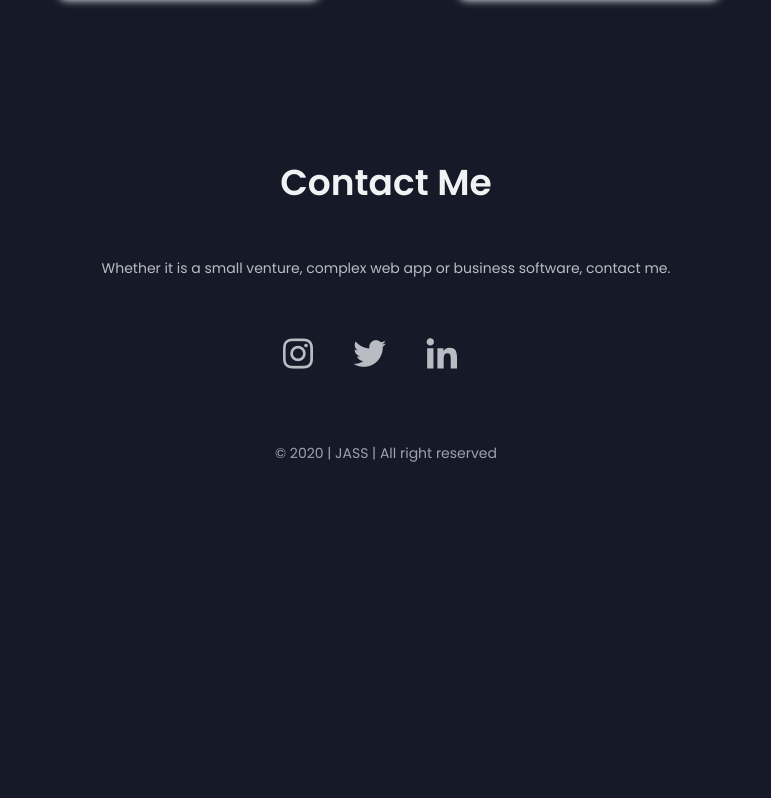
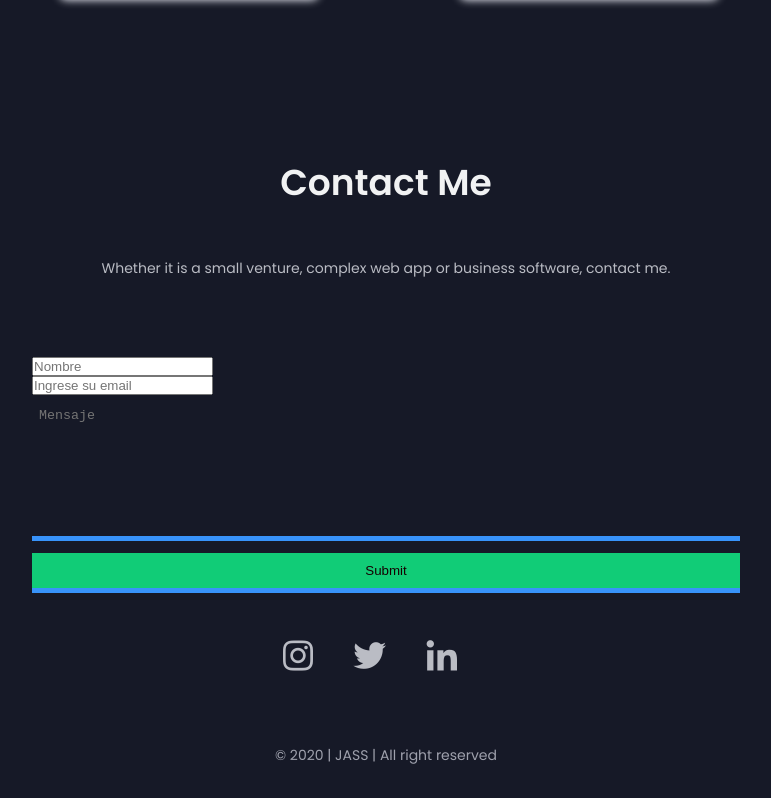
Before and after one commit to Angell022/Angell022.github.io, a plain HTML site: page index.html in a window 1280 px wide. Shown: the part 3820-4618 px from the top of the page, without its empty margins (254-1025 px from the left). Before the commit the page ends 4316 px from the top, so only its background shows below. Drawn offline with nearby package versions, Linux system fonts and the light colour scheme.

Commit message:
reest contacto

```diff
--- a/css/style.css
+++ b/css/style.css
@@ -495,6 +495,76 @@ img {
   grid-template-columns: repeat(auto-fit, minmax(220px, 1fr));
   row-gap: 2rem;
 }
+
+.form {
+  min-width: 400px;
+  flex: 1;
+  text-align: center;
+  padding: 30px;
+  order: 5;
+}
+.form__section {
+  display: flex;
+  min-width: 400px;
+  flex: 1;
+}
+.form__input {
+  width: 100%;
+  padding: 7px;
+  margin: 6px 0;
+  border: none;
+  border-bottom: 5px solid rgb(56, 147, 250);
+  background: transparent;
+  color: rgb(22, 0, 0);
+}
+.form__input:focus {
+  background: linear-gradient(to button, transparent, #333);
+  outline: none;
+  border-bottom: 3px solid rgb(0, 44, 44);
+}
+.form textarea {
+  min-height: 140px;
+  resize: none; /*evita que la caja se pueda modificar dejandolo estatico */
+}
+.form-img {
+  flex: 1;
+  display: flex;
+  padding: 10px;
+  min-width: 300px;
+  max-width: 400px;
+  order: 2;
+}
+.form-img div {
+  padding: 10px;
+}
+.img-container {
+  margin: auto;
+}
+.img-container div {
+  background-color: #1c7;
+  border-radius: 50%;
+  text-align: center;
+  padding: 40px;
+}
+.form-img img {
+  max-width: 100%;
+  height: auto;
+}
+.form input[type="submit"] {
+  background-color: #1c7;
+  border-bottom: 30%;
+  padding: 10px;
+}
+.form input[type="submit"]:hover {
+  background-color: rgb(99, 60, 110);
+  border-bottom: 30%;
+  padding: 10px;
+}
+.form input[type="submit"]:focus {
+  background-color: rgb(28, 121, 65);
+}
+
+
 .footer__description {
   display: block;
   text-align: center;
--- a/index.html
+++ b/index.html
@@ -445,6 +445,7 @@
 
     <!--========== FOOTER CONTACT==========-->
     <footer class="footer section container" id="contact">
+
       <div class="footer__container grid">
         <div class="footer__content">
           <h2 class="section__title">Contact Me</h2>
@@ -452,6 +453,49 @@
             >Whether it is a small venture, complex web app or business
             software, contact me.</span
           >
+
+          <form class="form" id="formulario">
+            <div class="form__section">
+              <input
+                class="form-control mb-2"
+                id="userName"
+                name="userName"
+                placeholder="Nombre"
+                autocomplete="off"
+                type="text"
+              />
+              <p class="text-danger mb-2 d-none" id="alertName"></p>
+            </div>
+
+            <div class="form__section">
+              <input
+                class="form-control mb-2"
+                id="userEmail"
+                name="userEmail"
+                placeholder="Ingrese su email"
+                autocomplete="off"
+                type="email"
+              />
+              <p class="text-danger mb-2 d-none" id="alertEmail"></p>
+            </div>
+
+            <div class="form__section">
+              <textarea
+                class="form__input form-control"
+                placeholder="Mensaje"
+              ></textarea>
+            </div>
+            <div class="form__section">
+              <input type="submit" class="form__input" />
+            </div>
+
+            <div
+                    class="alert alert-success mt-2 d-none"
+                    id="alertSuccess"
+                ></div>
+          </form>
+
+
           <div class="redes-sociales">
             <a
               href="https://www.instagram.com/An_gell_2_2/"
```
